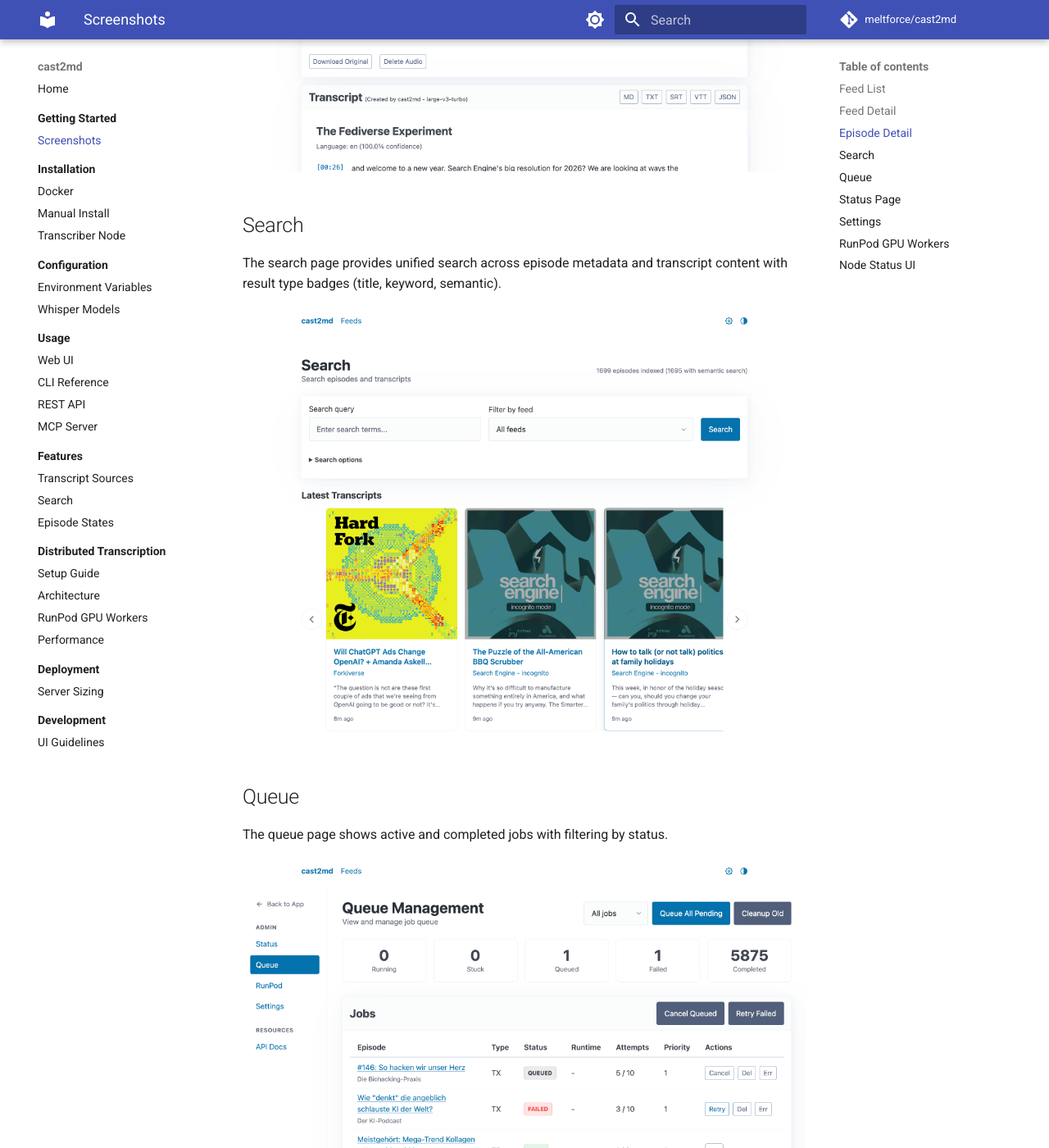
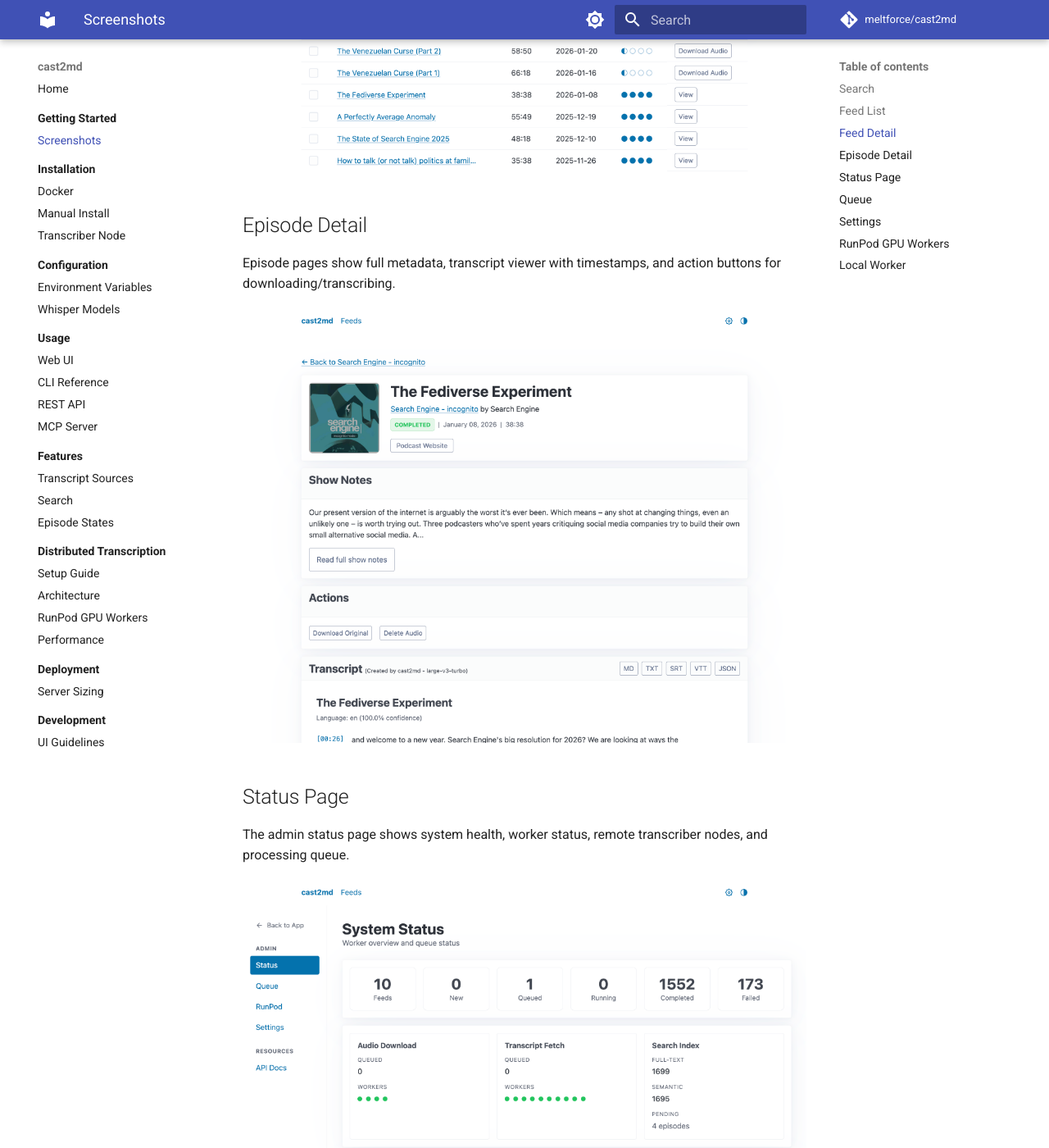
Before and after one commit to meltforce/cast2md, an MkDocs documentation site: the page built from docs/getting-started/screenshots.md, in a window 1280 px wide and 1400 px high, scrolled down 2014 px. Shown: the whole window at 82% size. Built offline with MkDocs 1.6.1 and Material for MkDocs 9.7.7, drawn with Linux system fonts in a browser that asks for light colours; comment, search, counter and statistics services are not loaded; some of the changed text lies outside the part shown.

Commit message:
docs: Reorder screenshots page
Co-Authored-By: Claude Opus 4.5 <noreply@anthropic.com>

```diff
--- a/docs/getting-started/screenshots.md
+++ b/docs/getting-started/screenshots.md
@@ -1,4 +1,10 @@
 # Screenshots
+
+## Search
+
+The search page provides unified search across episode metadata and transcript content with result type badges (title, keyword, semantic).
+
+![Search](../assets/images/search.png)
 
 ## Feed List
 
@@ -18,23 +24,17 @@ Episode pages show full metadata, transcript viewer with timestamps, and action
 
 ![Episode Detail](../assets/images/episode-detail.png)
 
-## Search
+## Status Page
 
-The search page provides unified search across episode metadata and transcript content with result type badges (title, keyword, semantic).
+The admin status page shows system health, worker status, remote transcriber nodes, and processing queue.
 
-![Search](../assets/images/search.png)
+![Status](../assets/images/status.png)
 
 ## Queue
 
 The queue page shows active and completed jobs with filtering by status.
 
 ![Queue](../assets/images/queue.png)
-
-## Status Page
-
-The admin status page shows system health, worker status, remote transcriber nodes, and processing queue.
-
-![Status](../assets/images/status.png)
 
 ## Settings
 
@@ -48,9 +48,9 @@ The RunPod section provides on-demand GPU worker management for large transcript
 
 ![RunPod](../assets/images/runpod.png)
 
-## Node Status UI
+## Local Worker
 
 !!! info "Coming Soon"
-    Screenshot of the node status UI will be added here.
+    Screenshot of the local worker status UI will be added here.
 
 Each transcriber node runs a local web interface showing node configuration, current job progress, and queue statistics.
```
